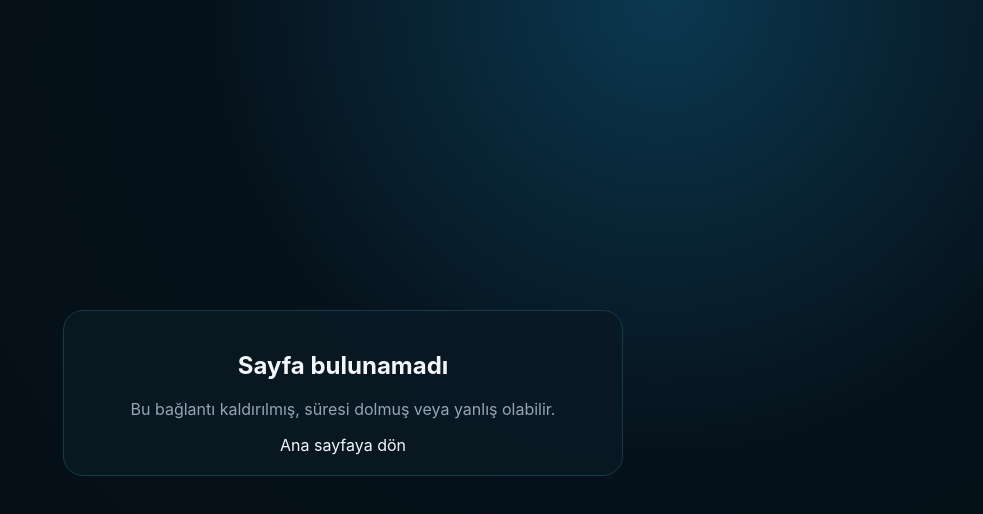
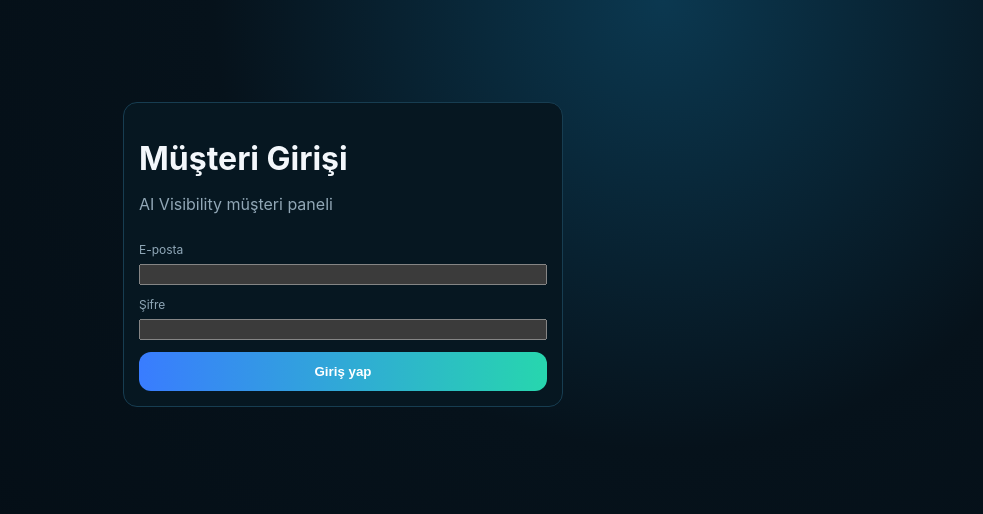
Before and after one commit to mehmetozan-5858/ai-visibility, a Next.js app: page /musteri-giris in a window 1280 px wide. Before the commit this address had no page. Shown: the top 514 px of the page, without its empty margins (297-1280 px from the left). Built offline with nearby package versions, Linux system fonts and the light colour scheme.

Commit message:
Add customer login page

```diff
--- /dev/null
+++ b/app/musteri-giris/page.js
@@ -0,0 +1,3 @@
+import CustomerLoginForm from "../../components/CustomerLoginForm";
+export const metadata={title:"Müşteri Girişi | AI Visibility"};
+export default function Page(){return <main><CustomerLoginForm/></main>}
```
